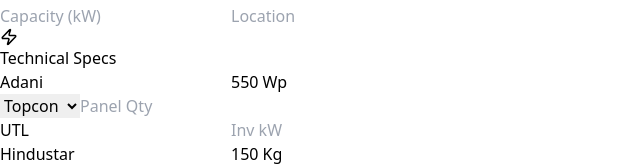
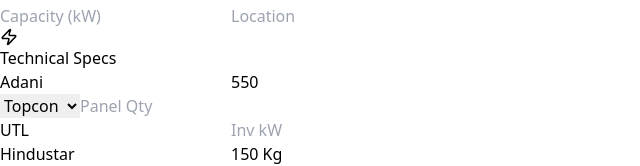
Before and after one commit to meetragreen/meetra-residential-quote, a React (Vite) app in the folder client/: page / in a window 1280 px wide. Shown: the part 280-446 px from the top of the page, without its empty margins (0-640 px from the left). Built offline with nearby package versions, Linux system fonts and the light colour scheme; no server answers.

Commit message:
Add editable panel wattage field

```diff
--- a/client/src/pages/FillQuote.jsx
+++ b/client/src/pages/FillQuote.jsx
@@ -45,7 +45,7 @@
     location: '',
 
     // Tech Specs
-    panelWattage: '550 Wp', // Default value
+    panelWattage: '550', // Default value
     panelMake: 'Adani',
     panelSeries: 'Topcon',
     panelQty: '',
@@ -194,7 +194,7 @@
       // --- PAGE 5 ---
       const p5 = 4;
       draw(p5, formData.panelSeries, 119, 643); // Module Tech (Topcon etc)
-      draw(p5, formData.panelWattage, 285, 655); // Panel Wattage (Editable)
+      draw(p5, formData.panelWattage, 288, 657); // Panel Wattage (Editable)
       draw(p5, formData.panelMake, 395, 650);
       draw(p5, formData.panelQty, 537, 650);
       draw(p5, `${formData.inverterCapacity} kW`, 188, 617);
```
